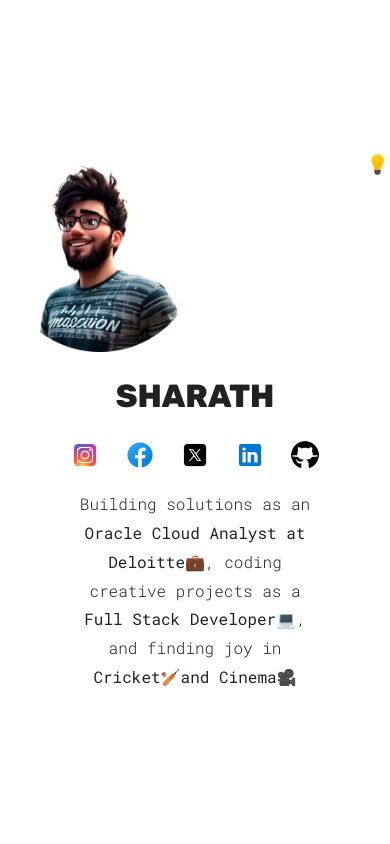
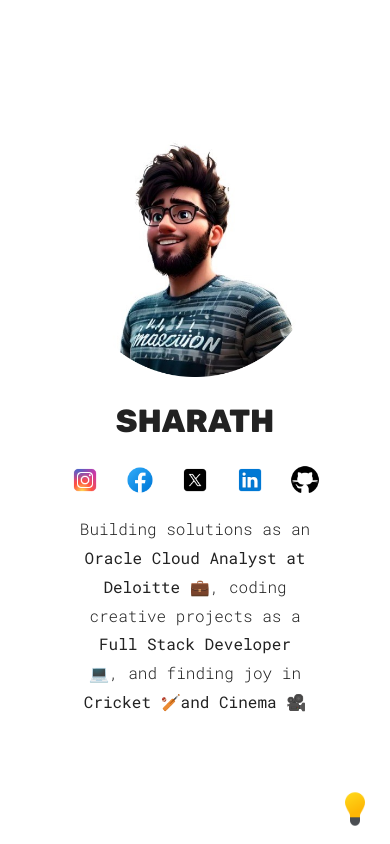
Before and after one commit to Sharath282000/Portfolio-website, a React (Vite) app: page / in a window 390 px wide. Shown: the top 844 px of the page. Built offline with nearby package versions, Linux system fonts and the light colour scheme.

Commit message:
UI Changes and Version update

```diff
--- a/package.json
+++ b/package.json
@@ -1,7 +1,7 @@
 {
   "name": "my-portfolio-website",
   "private": true,
-  "version": "0.0.0",
+  "version": "1.2",
   "type": "module",
   "scripts": {
     "dev": "vite",
--- a/src/components/Hero/Hero.jsx
+++ b/src/components/Hero/Hero.jsx
@@ -54,7 +54,7 @@ const Hero = () => {
           </a>
         </span>
         <p className={styles.description}>
-         Building solutions as an <b>Oracle Cloud Analyst at Deloitte💼</b>, coding creative projects as a <b>Full Stack Developer💻</b>, and finding joy in <b>Cricket🏏and Cinema🎥</b>
+         Building solutions as an <b>Oracle Cloud Analyst at Deloitte 💼</b>, coding creative projects as a <b>Full Stack Developer 💻</b>, and finding joy in <b>Cricket 🏏and Cinema 🎥</b>
         </p>
       </div>
     </section>
--- a/src/components/Hero/HeroStyles.module.css
+++ b/src/components/Hero/HeroStyles.module.css
@@ -8,7 +8,9 @@
     min-height: 500px;
 
     .hero{
-        max-width: 200px;
+        max-width: 250px;
+        display: block;
+        margin: 0 auto;
     }
 
     span{
@@ -62,11 +64,14 @@
 
 }
 .themeicon{
-    position: absolute;
-    right: 0;
-    top : 0;
-    width: 25px;
+    position: fixed;
+    right: 20px;
+    bottom : 20px;
+    width: 33px;
+    z-index : 1000;
     transition: transform 200ms ease-in-out, transform 200ms ease-in-out;
+    display: block;
+    margin: 0 auto;
 }
 .themeicon:hover{
     cursor: pointer;
@@ -107,3 +112,12 @@
         }
     }
 }
+
+@media (max-width: 768px) {
+    .themeicon {
+        bottom: 15px;
+        right: 15px;
+        width: 40px;
+        height:40px;
+    }
+}
```
